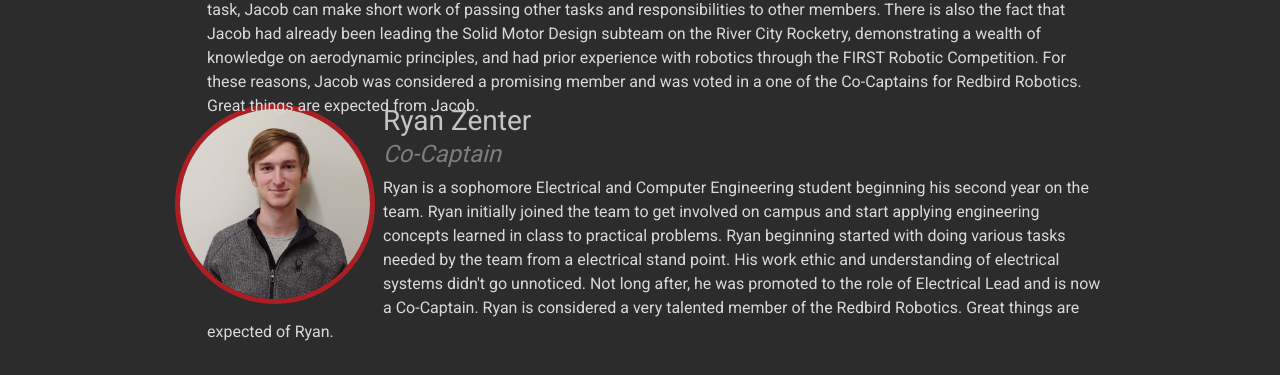
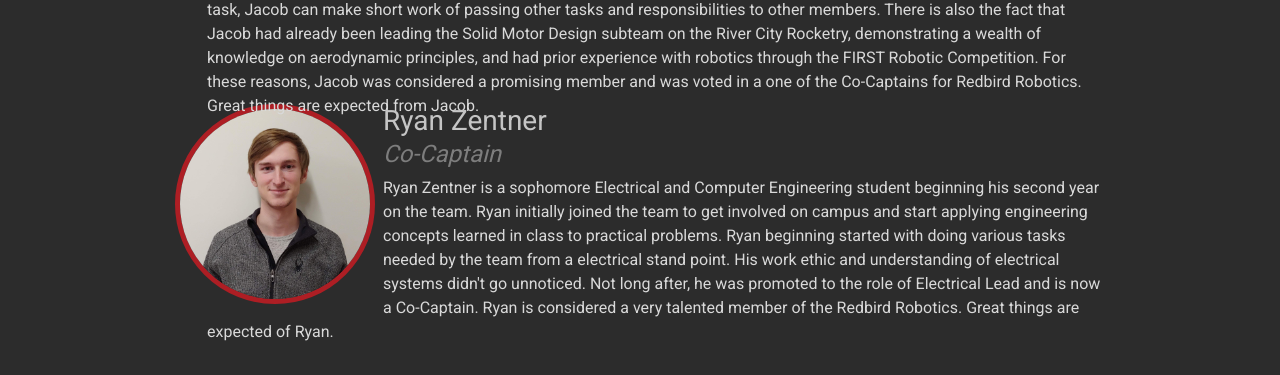
Before and after one commit to redbirdrobotics/website, a plain HTML site: page team.html in a window 1280 px wide. Shown: the part 346-721 px from the top of the page. Drawn offline with nearby package versions, Linux system fonts and the light colour scheme.

Commit message:
Misspelt Ryan Zentner's last name

```diff
--- a/team.html
+++ b/team.html
@@ -46,10 +46,10 @@
         <br/>
         <div class="people">
           <img src="assets\images\Ryan_Zentner.jpg" class="people-img float-left pull-left mr-2">
-          <h3>Ryan Zenter</h3>
+          <h3>Ryan Zentner</h3>
           <h4 class="title"><i>Co-Captain</i></h4>
           <p class="people-p">
-            Ryan is a sophomore Electrical and Computer Engineering student beginning his second year on the team. Ryan initially joined the team to get involved on campus and start applying engineering concepts
+            Ryan Zentner is a sophomore Electrical and Computer Engineering student beginning his second year on the team. Ryan initially joined the team to get involved on campus and start applying engineering concepts
             learned in class to practical problems. Ryan beginning started with doing various tasks needed by the team from a electrical stand point. His work ethic and understanding of electrical systems didn't
             go unnoticed. Not long after, he was promoted to the role of Electrical Lead and is now a Co-Captain. Ryan is considered a very talented member of the Redbird Robotics. Great things are expected of Ryan.
           </p>
```
